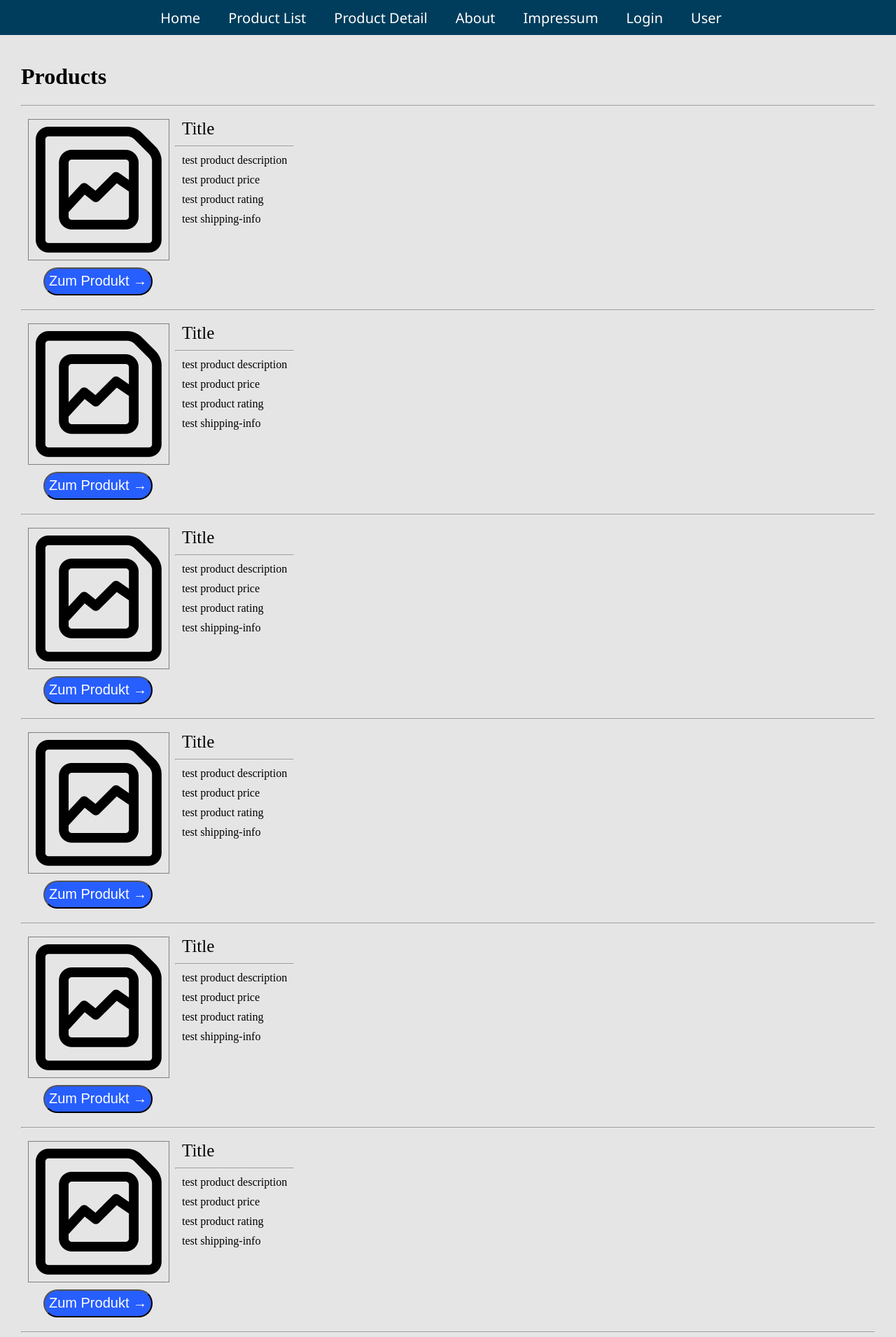
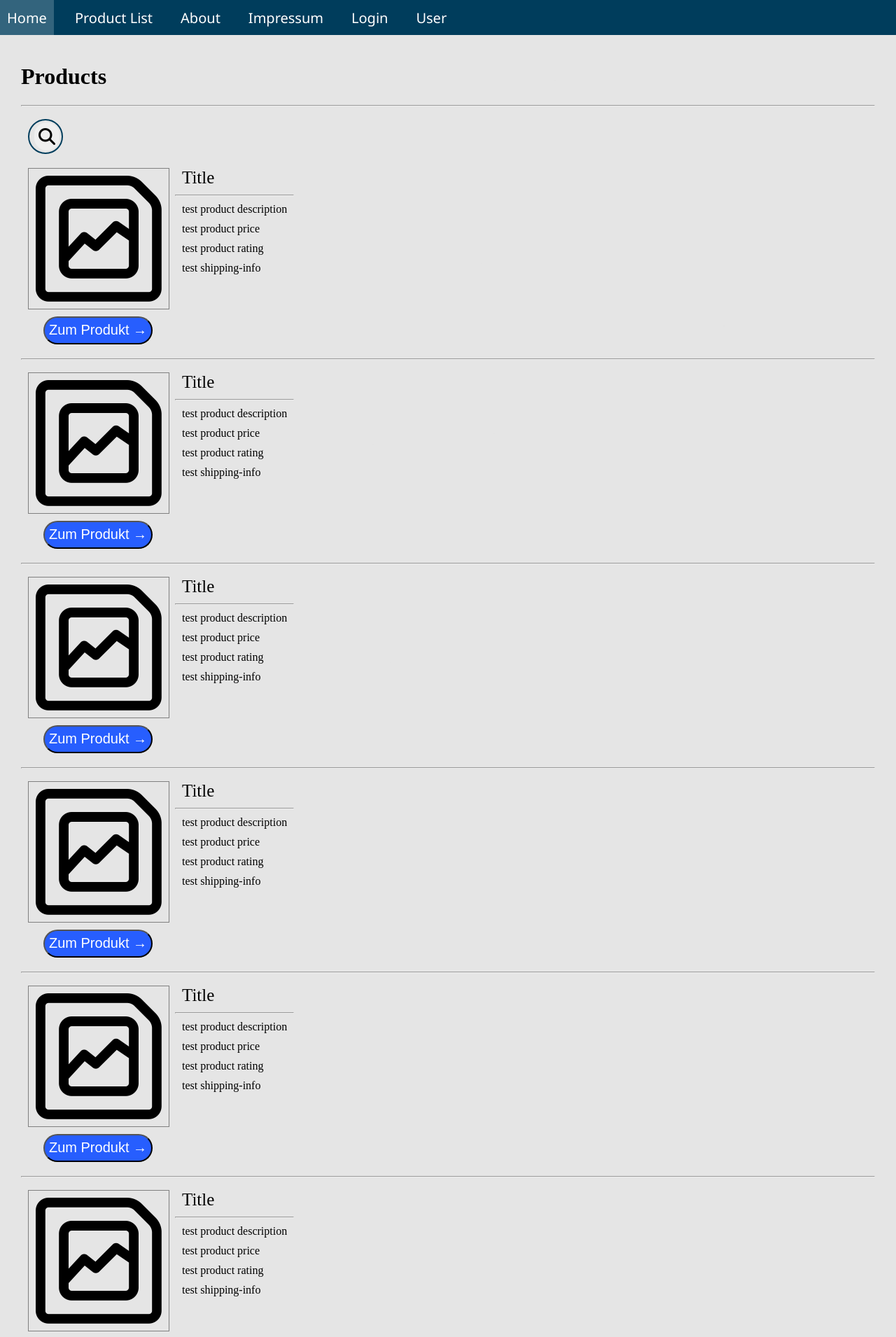
Before and after one commit to SchniederSim/Webserver_Schnieder_Czeslik, a PHP site: page /product-list.php in a window 1280 px wide. Shown: the top 1910 px of the page at 70% size. Run offline with PHP 8.4, Linux system fonts and the light colour scheme; some libraries are stand-ins or nearby versions.

Commit message:
Test products, basic search & product navigation

```diff
--- a/src/global-styles.css
+++ b/src/global-styles.css
@@ -1,5 +1,6 @@
 :root{
     --nav-bar-height: 50px;
+    --primary-color: rgb(0, 61, 92);
 }
 
 body{
@@ -42,7 +43,7 @@ ul {
 }
 
 .menu-bar{
-  background-color: rgb(0, 61, 92);
+  background-color: var(--primary-color);
   height: var(--nav-bar-height);
   position: sticky;
   top: 0px;
@@ -52,7 +53,7 @@ ul {
 
 .menu-bar ul{
   display: flex;
-  justify-content: center;
+  justify-content: flex-start;
   align-items: center;
 }
 
--- a/src/index.php
+++ b/src/index.php
@@ -9,7 +9,7 @@
     <script type="module" src="scripts/navbar.js"></script>
     <!-- <script type="module" src="./scripts/product.js"></script> -->
 
-    <!-- <script type="module" src="./product-script.js"></script> -->
+    <!-- <script type="module" src="./product-list.js"></script> -->
     <!-- <script src="jquery-test.js"></script> -->
 
     <link rel="stylesheet" href="index.css">
--- a/src/product-list.css
+++ b/src/product-list.css
@@ -2,3 +2,54 @@
     height: auto;
     /* border-top: 2px dashed black; */
 }
+
+  .search-bar-area {
+    width: 50vw;
+    padding: 10px;
+    position: relative;
+  }
+
+  .search-bar-container {
+    display: flex;
+    position: relative;
+    border: 2px solid var(--primary-color);
+    border-radius: 100vh;
+    width: 40px;
+    height: 40px;
+    padding: 3px;
+    overflow: hidden;
+    transition: width .5s;
+  }
+
+  .search-bar-input {
+    position: absolute;
+    top: 0;
+    bottom: 0;
+    left: 0;
+    flex-grow: 1;
+    width: 100%;
+    border: 0;
+    outline: 0;
+    padding: .25em 1em;
+    background: transparent;
+    opacity: 0;
+    cursor: pointer;
+  }
+
+  .search-bar-button {
+    font-size: 24px;
+    margin-left: auto;
+    border: 0;
+    cursor: pointer;
+    border-radius: 100vh;
+  }
+
+  .search-bar-container:focus-within {
+    width: 100%;
+  }
+
+.search-bar-container:focus-within .search-bar-input {
+    opacity: 1;
+    cursor: initial;
+    width: calc(100% - 40px);
+}
--- a/src/product-list.php
+++ b/src/product-list.php
@@ -1,11 +1,44 @@
 <link rel="stylesheet" href="global-styles.css">
 <link rel="stylesheet" href="product-list.css">
+<link rel="stylesheet" href="index.css">
+
 <script src="scripts/jquery-3.6.0.min.js"></script>
-
-<script type="module" src="./scripts/product-script.js"></script>
+<script type="module" src="./scripts/product-list.js"></script>
 <script type="module" src="./scripts/product.js"></script>
 <script type="module" src="./scripts/navbar.js"></script>
+<script src="https://kit.fontawesome.com/b33741772b.js" crossorigin="anonymous"></script>
 
+<script>
+    function searchForProductTitle(){
+        if(document.getElementById('search-input').value === ""){
+            alert("Bitte geben Sie einen Suchbegriff ein");
+        }
+        else{
+            let searchString = document.getElementById('search-input').value;
+            console.log(searchString);
+
+            var elements = document.getElementsByClassName('product');
+            // console.log(elements);
+            Array.prototype.forEach.call(elements, function(element) {
+                // console.log(element);
+                // console.log(element.getElementsByClassName('product-title').item(0).innerHTML);
+                let productTitle = element.getElementsByClassName('product-title').item(0).innerHTML;
+                if(productTitle.toUpperCase().includes(searchString.toUpperCase())){
+                    element.style.display = "block";
+                }
+                else{
+                    console.log("no Match");
+                    element.style.display = "none";
+                }
+            });
+        }
+    }
+
+    function navigateToProduct(buttonElement){
+        console.log(buttonElement.closest('sales-product').id);
+        window.location.replace("product-detail.php?pid=" + buttonElement.closest('sales-product').id);
+    }
+</script>
 
 
 <div class="navbar-page-container">
@@ -14,26 +47,15 @@
         <div class="page-container">
             <h1 class="header">Products</h1>
             <hr>
+            <div class="search-bar-area">
+                <div class="search-bar-container">
+                    <input id="search-input" type="text" class="search-bar-input" aria-label="search" placeholder="Search product">
+                    <button class="search-bar-button" aria-label="search button" onclick="searchForProductTitle()"><i class="fas fa-search search-bar-icon"></i></button>
+                </div>
+            </div>
             <div id="product-container">
-                <!-- <div class="product">
-                    <div class="columns" style="display: flex; margin-bottom: 20px;">
-                        <div class="img-col" style="width: 220px; display: flex; flex-direction: column; justify-content: center;">
-                            <img src="resources/background-test.jpg" width="200" height="200" style="display: block; margin: 10px; border: 1px solid grey">
-                            <button style="margin: auto; margin-top: 0px; height: 40px; border-radius:30px; background: #275efe; color: white; font-size:20px; cursor: pointer;">Zum Produkt &#8594;</button>
-                        </div>
-                        <div class="description-col">
-                            <div class="product-name" style="margin: 10px; font-size: 25px">Hier könnte ihr Produktname stehen, der im Zweifel auch mal ein wenig länger sein kann und damit die Maximalbreite überschreitet.</div>
-                            <hr>
-                            <div class="product-description" style="margin: 10px;">Hier könnte ihre Produktbeschreibung stehen.</div>
-                            <div class="product-price" style="margin: 10px;">Hier könnte ihr Preis stehen.</div>
-                            <div class="product-shipping-info" style="margin: 10px;">Hier könnten ihre Versandinformationen stehen.</div>
-                            <div class="product-rating" style="margin: 10px;">Hier könnte ihr Produktrating stehen.</div>
-                        </div>
-                    </div>
-                </div>
-                <hr> -->
+
             </div>
-
         </div>
     </div>
 </div>
--- a/src/scripts/navbar.js
+++ b/src/scripts/navbar.js
@@ -7,7 +7,6 @@ export class Navbar extends HTMLElement {
                 <ul>
                     <li><a href="index.php">Home</a></li>
                     <li><a href="product-list.php">Product List</a></li>
-                    <li><a href="product-detail.php">Product Detail</a></li>
                     <li><a href="about.php">About</a></li>
                     <li><a href="impressum.php">Impressum</a></li>
                     <li><a href="login.php">Login</a></li>
--- /dev/null
+++ b/src/scripts/product-details.js
@@ -0,0 +1,4 @@
+window.onload = load_product;
+
+function load_product(){
+}
--- a/src/scripts/product-script.js
+++ b/src/scripts/product-list.js
@@ -5,24 +5,11 @@ window.onload = loadProducts;
 
 function loadProducts(){
     let products = getRandomProducts();
-    // console.log(products);
-    // console.log("Loading " + products.length + " products");
     for(let i=0; i<products.length; i++){
-        // let div = document.createElement('div');
-        // div.id = "product" + i;
-        // document.getElementById('product-container').appendChild(div);
-        // let product = document.createElement('my-custom-product');
-        // console.log(products[i]['title']);
         let product = new Product(products[i]['title'], products[i]['description'], products[i]['price'], products[i]['rating'], products[i]['shippingInfo']);
-        // console.log(product);
+        product.id = i;
+        console.log(product);
         document.getElementById('product-container').appendChild(product);
-        // $("#product" + i).load("product.html");
-        // console.log(document.getElementById('product' + i));
-        // console.log(document.getElementsByClassName('product-description')[i]);
-        // console.log(document.getElementById('product' + i).getElementsByClassName('product-description')[0]);
-        // let titleDiv = document.getElementById('product' + i).getElementsByClassName('product-title')[0];
-        // titleDiv.innerHTML = products.title;
-
     }
 }
 
--- a/src/scripts/product.js
+++ b/src/scripts/product.js
@@ -7,7 +7,7 @@ export class Product extends HTMLElement {
             <div class="columns" style="display: flex; margin-bottom: 20px;">
                 <div class="img-col" style="width: 220px; display: flex; flex-direction: column; justify-content: center;">
                     <img src="resources/placeholder-icon.png" width="200" height="200" style="display: block; margin: 10px; border: 1px solid grey">
-                    <button style="margin: auto; margin-top: 0px; height: 40px; border-radius:30px; background: #275efe; color: white; font-size:20px; cursor: pointer;">Zum Produkt &#8594;</button>
+                    <button onclick="navigateToProduct(this)" style="margin: auto; margin-top: 0px; height: 40px; border-radius:30px; background: #275efe; color: white; font-size:20px; cursor: pointer;">Zum Produkt &#8594;</button>
                 </div>
                 <div class="description-col">
                     <div class="product-title" style="margin: 10px; font-size: 25px">${title}</div>
```
Also changed, not shown: src/product-detail.php (+9 -1 lines), src/index.css (deleted).
